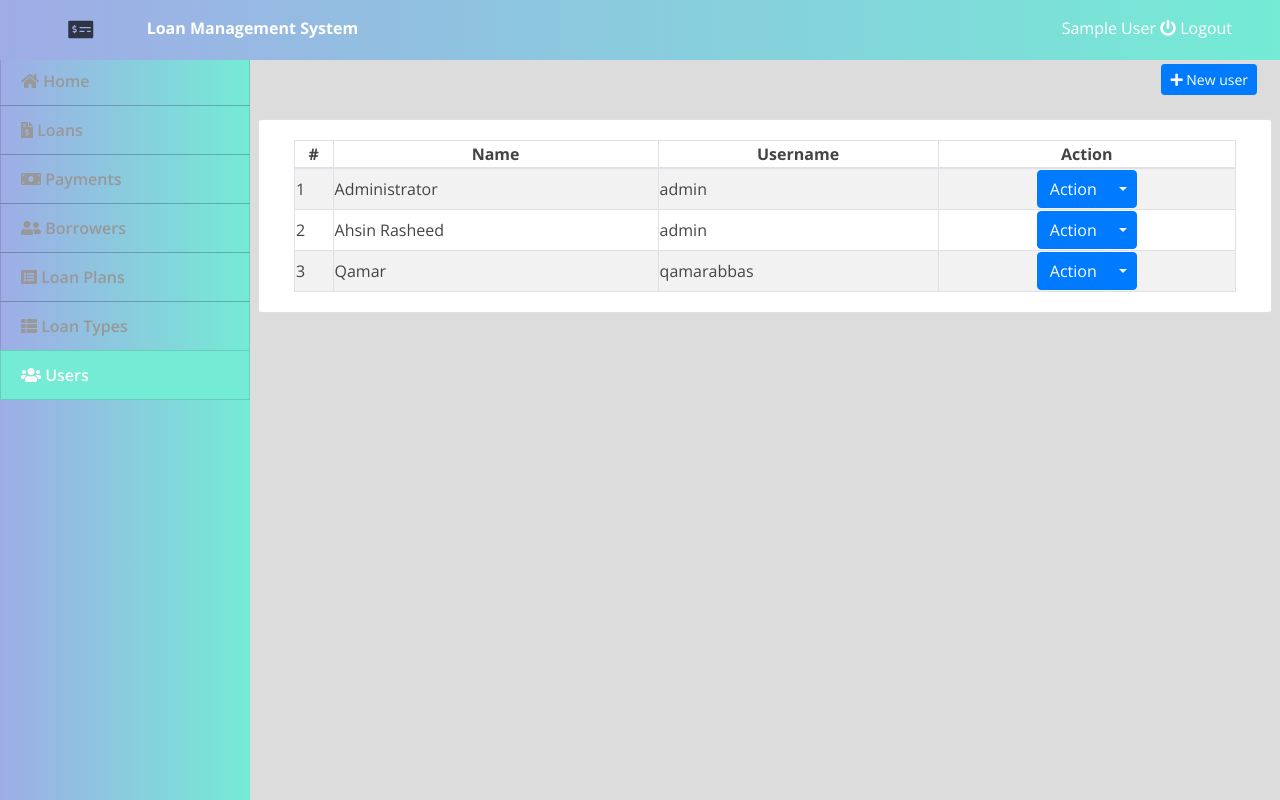
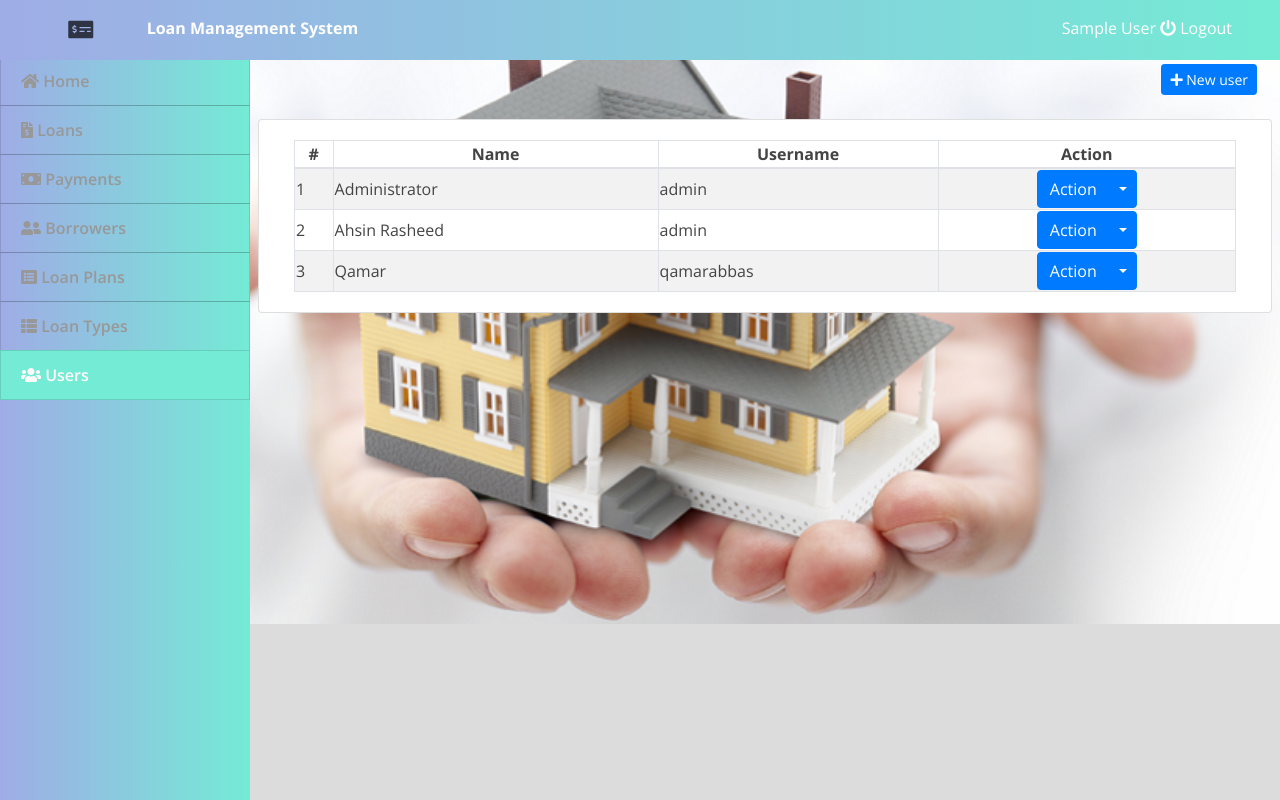
Before and after one commit to qamarabbasx/DreamHouse-Loan, a PHP site: page /index.php?page=users in a window 1280 px wide. Run offline with PHP 8.4, Linux system fonts and the light colour scheme; the visitor is signed in with stand-in values (Sample User, id 1); data comes from the database, SQL or seed files in the repository; some libraries are stand-ins or nearby versions.

Commit message:
Adding user styling

```diff
--- a/users.php
+++ b/users.php
@@ -1,7 +1,13 @@
 <?php
 
 ?>
-
+<style>
+   body{
+    background-image:url(assets/img/Home.png);
+    background-repeat: no-repeat;
+    background-size: cover;
+   }
+</style>
 <div class="container-fluid">
 
 	<div class="row">
```
